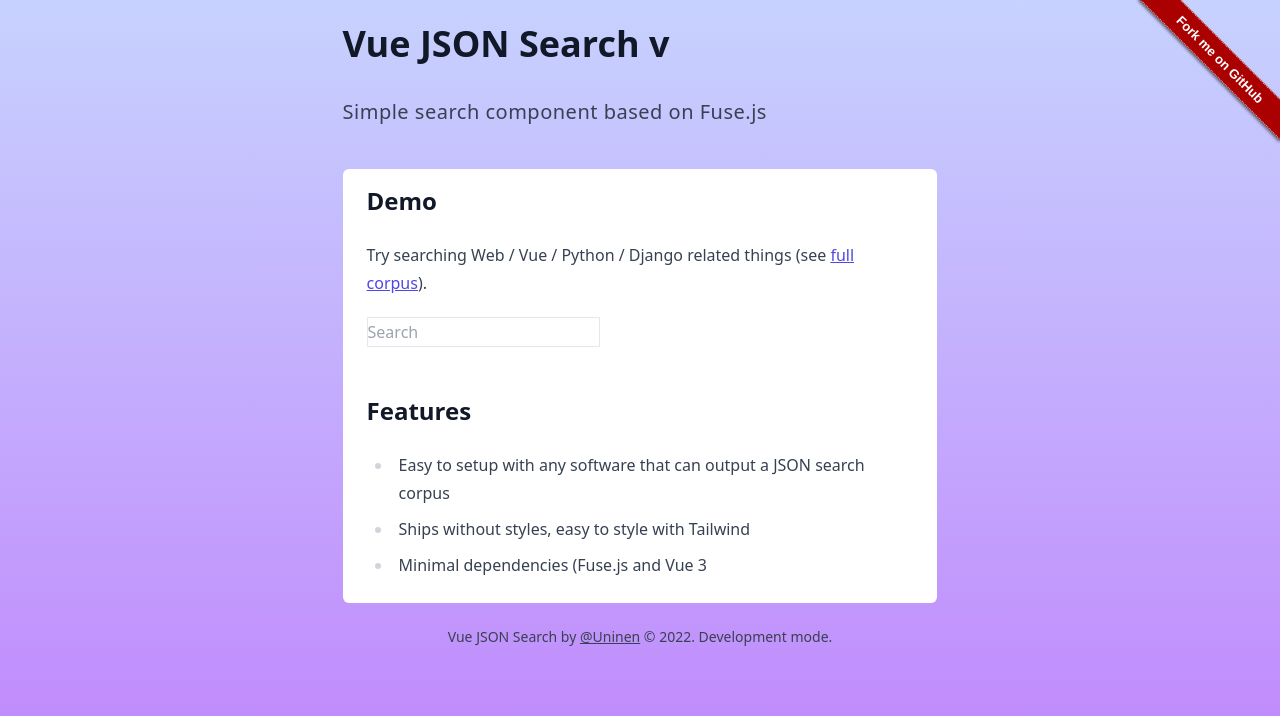
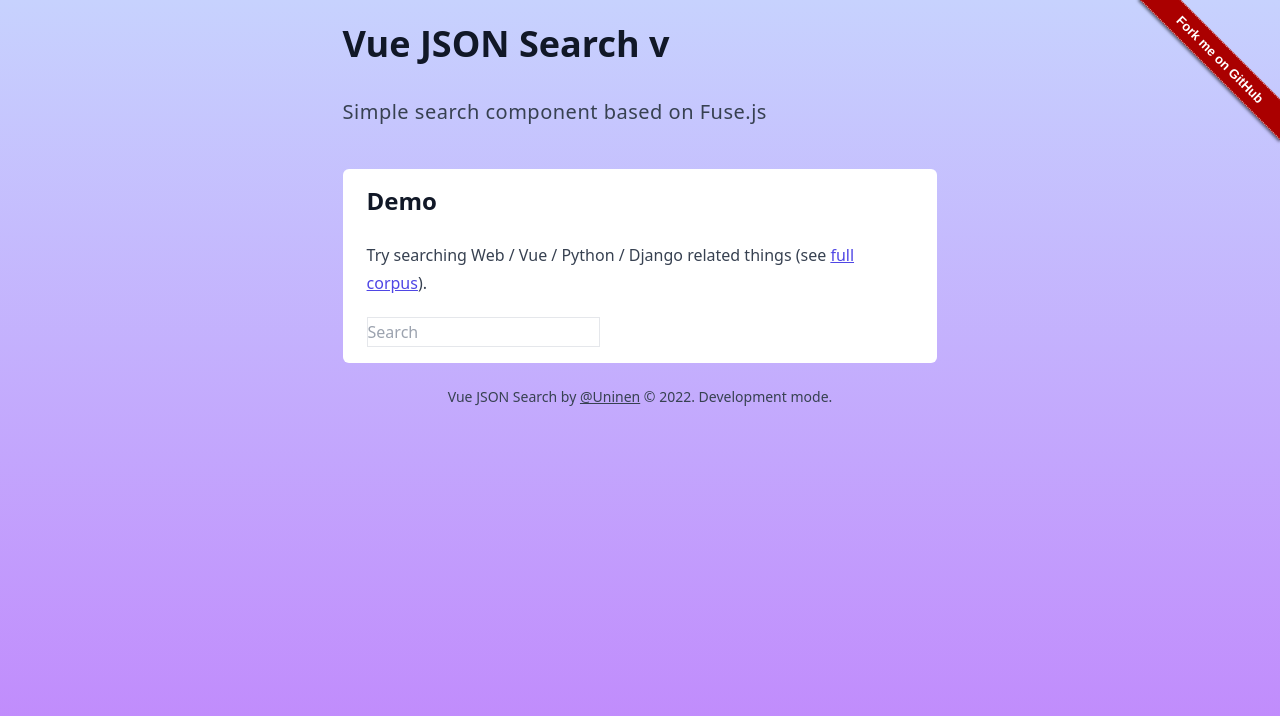
Before and after one commit to Uninen/vue-json-search, a Vue app: page / in a window 1280 px wide. Shown: the top 716 px of the page. Built offline with nearby package versions, Linux system fonts and the light colour scheme.

Commit message:
docs: added features to README

```diff
--- a/src/App.vue
+++ b/src/App.vue
@@ -51,14 +51,6 @@
       </p>
 
       <JsonSearch />
-
-      <h2>Features</h2>
-
-      <ul>
-        <li>Easy to setup with any software that can output a JSON search corpus</li>
-        <li>Ships without styles, easy to style with Tailwind</li>
-        <li>Minimal dependencies (Fuse.js and Vue 3</li>
-      </ul>
     </div>
   </main>
   <footer class="container py-6 mx-auto text-sm text-center text-gray-700">
```
Also changed, not shown: 1 other file (tests, documents, lock files or other folders).
